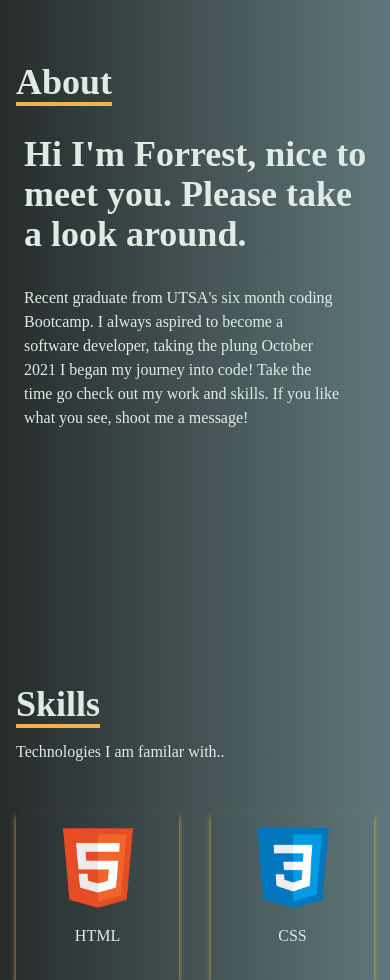
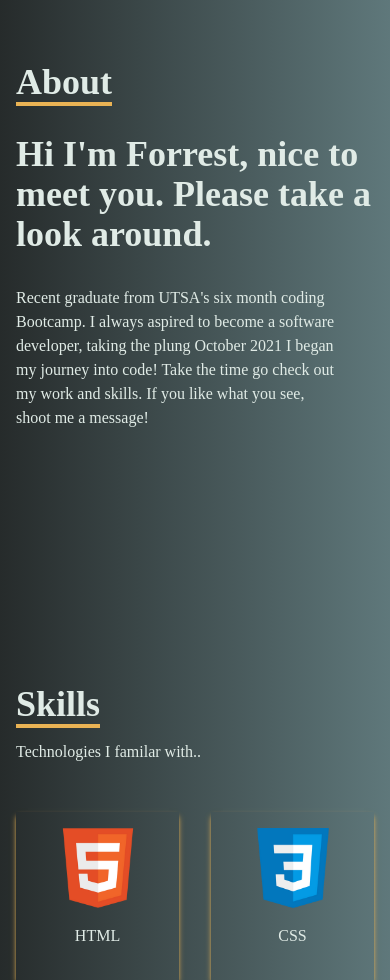
Before and after one commit to fmills89/portfolio, a React (Create React App) app: page / in a window 390 px wide. Shown: the part 1020-2000 px from the top of the page. Built offline with nearby package versions, Linux system fonts and the light colour scheme.

Commit message:
adjusted padding on about

```diff
--- a/src/components/About/index.js
+++ b/src/components/About/index.js
@@ -14,10 +14,10 @@ const About = () => {
                 </div>
                 <div className='max-w-[1000px] w-full grid sm:grid-cols-2 gap-8 px-4'>
                     <div className='sm:text-right text-4xl font-bold'>
-                        <p className='pl-2'>Hi I'm Forrest, nice to meet you. Please take a look around.</p>
+                        <p className=''>Hi I'm Forrest, nice to meet you. Please take a look around.</p>
                     </div>
                     <div>
-                        <p className='sm:text-right font-smooth pr-8 pl-2'>
+                        <p className='sm:text-right font-smooth pr-8'>
                             Recent graduate from UTSA's six month coding Bootcamp. I always aspired to become a software developer,
                             taking the plung October 2021 I began my journey into code! Take the time go check out my work and skills.
                             If you like what you see, shoot me a message!
--- a/src/components/Skills/index.js
+++ b/src/components/Skills/index.js
@@ -21,7 +21,7 @@ const Skills = () => {
             <div className='max-w-[1000px] mx-auto p-4 flex flex-col justify-center w-full h-full'>
                 <div className='pt:8 md:pt-32'>
                     <p className='text-4xl font-bold inline border-b-4 border-[#eab354]'>Skills</p>
-                    <p className='py-4'>Technologies I am familar with..</p>
+                    <p className='py-4'>Technologies I familar with..</p>
                 </div>
 
                 <div className='w-full grid grid-cols-2 sm:grid-cols-4 gap-8 text-center py-8'>
--- a/src/components/Work/index.js
+++ b/src/components/Work/index.js
@@ -23,7 +23,7 @@ const Work = () => {
                         {/* hover effects */}
                         <div className='opacity-0 group-hover:opacity-100'>
                             <span className='text-lg font-bold text-white tracking-wider'>
-                                <p className='text-center'>MERN Stack</p>
+                                <p className='text-center'>Poke-Teams</p>
                             </span>
                             <div className='pt-8 text-center'>
                                 <a href='https://evening-mountain-59213.herokuapp.com/'>
@@ -41,7 +41,7 @@ const Work = () => {
                         {/* hover effects */}
                         <div className='opacity-0 group-hover:opacity-100'>
                             <span className='text-lg font-bold text-white tracking-wider'>
-                                <p className='text-center'>MVC Model</p>
+                                <p className='text-center'>One-Stop-Shop</p>
                             </span>
                             <div className='pt-8 text-center'>
                                 <a href='https://group1-one-stop-shop.herokuapp.com/'>
@@ -59,7 +59,7 @@ const Work = () => {
                         {/* hover effects */}
                         <div className='opacity-0 group-hover:opacity-100'>
                             <span className='text-lg font-bold text-white tracking-wider'>
-                                <p className='text-center'>WEB APIs</p>
+                                <p className='text-center'>Brew-Me</p>
                             </span>
                             <div className='pt-8 text-center'>
                                 <a href='https://jessebubble.github.io/brew-me/'>
@@ -77,7 +77,7 @@ const Work = () => {
                         {/* hover effects */}
                         <div className='opacity-0 group-hover:opacity-100'>
                             <span className='text-lg font-bold text-white tracking-wider'>
-                                <p className='text-center'>MERN STACK</p>
+                                <p className='text-center'>Deep Thoughts</p>
                             </span>
                             <div className='pt-8 text-center'>
                                 <a href='https://young-cliffs-17322.herokuapp.com/'>
@@ -95,7 +95,7 @@ const Work = () => {
                         {/* hover effects */}
                         <div className='opacity-0 group-hover:opacity-100'>
                             <span className='text-lg font-bold text-white tracking-wider'>
-                                <p className='text-center'>EXPRESS/JAVASCRIPT/NODE</p>
+                                <p className='text-center'>Express Note</p>
                             </span>
                             <div className='pt-8 text-center'>
                                 <a href='https://ancient-retreat-03510.herokuapp.com/'>
@@ -113,7 +113,7 @@ const Work = () => {
                         {/* hover effects */}
                         <div className='opacity-0 group-hover:opacity-100'>
                             <span className='text-lg font-bold text-white tracking-wider'>
-                                <p className='text-center'>HTML/CSS/JAVASCRIPT</p>
+                                <p className='text-center'>Weather App</p>
                             </span>
                             <div className='pt-8 text-center'>
                                 <a href='https://fmills89.github.io/weather-app/'>
```
